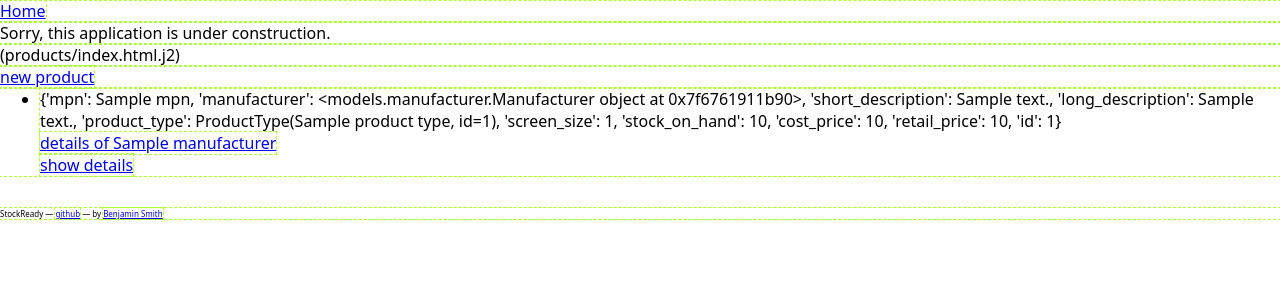
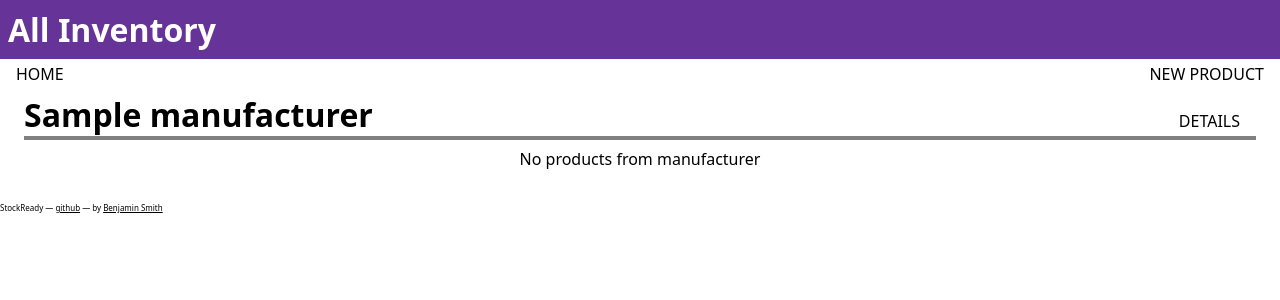
Before and after one commit to bsmith/StockReady, a Flask app: page /products/ in a window 1280 px wide. Shown: the top 300 px of the page. Run offline with Flask 2, Linux system fonts and the light colour scheme; a database or web service that is not in the repository returns one stand-in record (values such as "Sample title"); some libraries are stand-ins or nearby versions; some web fonts are replaced.

Commit message:
💄 Styled 'all products'

```diff
--- a/static/style.css
+++ b/static/style.css
@@ -1,10 +1,14 @@
 *, *::after, *::before { box-sizing: border-box }
 body, p, h1, h2, h3, h4, h5, h6, ul, ol { margin: 0 }
-
-* { outline: 1px dashed greenyellow }
+a { color: inherit }
+a:visited { color: inherit }
+/* * { outline: 1px dashed greenyellow } */
 
 :root {
     --border-color: grey;
+    --hero-color-bg: rebeccapurple;
+    --hero-color-fg: white;
+    --problem-color: maroon;
 }
 
 /* FONTS */
@@ -19,6 +23,20 @@ body {
     font-size: 4rem;
 }
 
+h1, h2 { font-size: 2rem }
+h3, h4 { font-size: 1.5rem }
+h5, h6 { font-size: 1rem }
+
+/* BASE COLOURS */
+body > header {
+    background-color: var(--hero-color-bg);
+    color: var(--hero-color-fg);
+}
+body, body > main, body > footer {
+    background-color: white;
+    color: black;
+}
+
 /* COMMON ELEMENTS */
 header {
     display: flex;
@@ -27,11 +45,33 @@ header {
 
 header > h1 {
     text-align: left;
+    padding: 0.5rem;
+}
+
+header > nav {
+    background-color: white;
+    color: black;
 }
 
 footer {
     font-size: 0.5rem;
     margin-top: 2rem;
+}
+
+/* Action bars */
+nav.actionbar > ul {
+    padding: 0.25rem 1rem;
+    gap: 1rem;
+    list-style: none;
+    display: flex;
+    flex-direction: row;
+    flex-wrap: wrap;
+    justify-content: space-between;
+}
+nav.actionbar > ul > li > a {
+    text-transform: uppercase;
+    text-decoration: none;
+    /* outline: 1px solid red; */
 }
 
 /* PAGE SPECIFIC ELEMENTS */
@@ -67,6 +107,80 @@ nav.home > ul > li > a {
     align-items: center;
     width: 100%;
     height: 100%;
+    text-transform: none;
 }
 
 /* All products */
+.manufacturer-header {
+    border-bottom: 4px solid var(--border-color);
+    margin: 0.25rem 1.5rem 0.5rem;
+    display: flex;
+    flex-direction: row;
+    justify-content: space-between;
+    align-items: baseline
+}
+
+.product-list {
+    list-style: none;
+    padding: 0;
+}
+
+.product-list > li > a {
+    text-decoration: inherit;
+}
+
+.noproducts {
+    display: flex;
+    align-items: center;
+    justify-content: center;
+}
+
+.product-row {
+    border: 2px solid var(--border-color);
+    margin: 0.25rem 1rem;
+    padding: 0.25rem;
+    display: grid;
+    grid-template-areas: "desc price soh" "feat feat soh";
+    grid-template-rows: minmax(2rem, 1fr) 2rem;
+    grid-template-columns: 1fr 6rem 4rem;
+    justify-items: start;
+    align-items: center;
+}
+
+.product-row .short-description {
+    grid-area: desc;
+    font-size: 1.5rem;
+    font-weight: normal;
+}
+
+.product-row .retail-price {
+    grid-area: price;
+    justify-self: stretch;
+    text-align: right;
+    padding-right: 0.25rem;
+}
+
+.product-row .stock-on-hand {
+    grid-area: soh;
+    font-size: 2.5rem;
+    justify-self: center;
+    align-self: center;
+}
+
+.product-row .features {
+    grid-area: feat;
+    display: flex;
+    flex-direction: row;
+    gap: 0.5rem;
+}
+
+.product-row .feature {
+    outline: 1px solid var(--border-color);
+    border-radius: 4px;
+    padding: 0px 4px;
+}
+
+.product-row .out-of-stock {
+    outline-color: var(--problem-color);
+    outline-width: 4px;
+}
--- a/templates/products/index.html.j2
+++ b/templates/products/index.html.j2
@@ -1,16 +1,60 @@
 {% extends "base.html.j2" %}
-{% block title %}All Products{% endblock %}
-{% block h2 %}<h2>All Products</h2>{% endblock %}
+{% block title %}All Inventory{% endblock %}
+{% block header %}
+<h1>All Inventory</h1>
+<nav class="actionbar">
+    <ul>
+        <li><a href="{{ url_for('home') }}">Home</a></li>
+        <li><a href="{{ url_for('.new_product') }}">New Product</a></li>
+    </ul>
+</nav>
+{% endblock %}
 {% block content %}
-<p>Sorry, this application is under construction.</p>
-<p>(products/index.html.j2)</p>
-<p><a href="{{ url_for('.new_product') }}">new product</a></p>
-<ul>
-{% for product in all_products %}
-    <li>{{ product.__dict__ }}<br>
-        <a href="{{ url_for('manufacturers.show_manufacturer', id=product.manufacturer.id) }}">details of {{ product.manufacturer.short_brand_name }}</a><br>
-        <a href="{{ url_for('.show_product', id=product.id) }}">show details</a>
-    </li>
+{% for manufacturer in all_manufacturers %}
+    <article id="manufacturer-{{ manufacturer.id }}"" class="manufacturer-group">
+        <header class="manufacturer-header">
+            <h2>{{ manufacturer.short_brand_name }}</h2>
+            <nav class="actionbar">
+                <ul>
+                    <li><a href="{{ url_for('manufacturers.show_manufacturer', id=manufacturer.id) }}">Details</a><br></li>
+                    {% if loop.previtem %}
+                    <li><a href="#manufacturer-{{ loop.previtem.id }}">Prev</a></li>
+                    {% endif %}
+                    {% if loop.nextitem %}
+                    <li><a href="#manufacturer-{{ loop.nextitem.id }}">Next</a></li>
+                    {% endif %}
+                </ul>
+            </nav>
+        </header>
+        <ul class="product-list">
+        {% if not products_by_manufacturer_ids[manufacturer.id] %}
+            <li class="noproducts">No products from manufacturer</li>
+        {% else %}
+            {% for product in products_by_manufacturer_ids[manufacturer.id] %}
+            <li>
+                <a href="{{ url_for('.show_product', id=product.id) }}">
+                    <article id="product-{{ product.id }}" class="product-row">
+                        <h3 class="short-description">{{ product.short_description }}</h3>
+                        <div class="retail-price">£{{ product.retail_price }}</div>
+                        <div class="stock-on-hand">{{ product.stock_on_hand }}</div>
+                        <div class="features">
+                            {% if product.is_out_of_stock() %}
+                            <div class="feature out-of-stock">OUT</div>
+                            {% endif %}
+                            {% if product.is_stock_low() %}
+                            <div class="feature stock-low">LOW</div>
+                            {% endif %}
+                            {% if product.screen_size %}
+                            <div class="feature screen-size">{{ product.screen_size }}"</div>
+                            {% endif %}
+                            <div class="product-type">{{ product.product_type.name }}</div>
+                        </div>
+                    </article>
+                </a>
+            </li>
+            {% endfor %}
+        {% endif %}
+        </ul>
+    </article>
 {% endfor %}
-</ul>
 {% endblock %}
```
